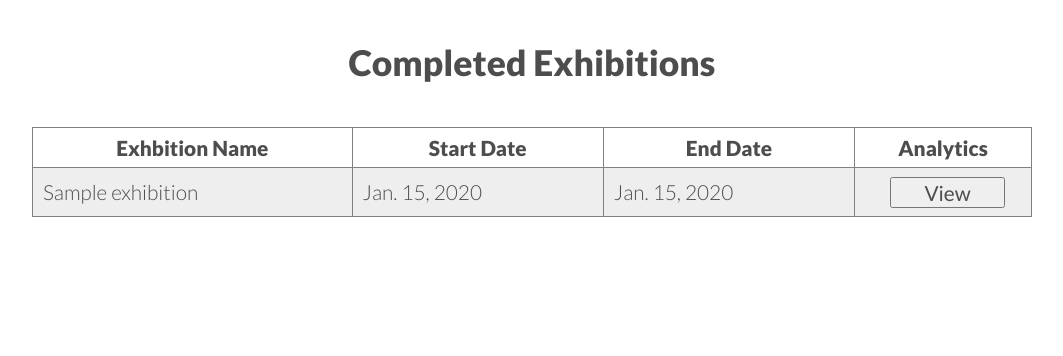
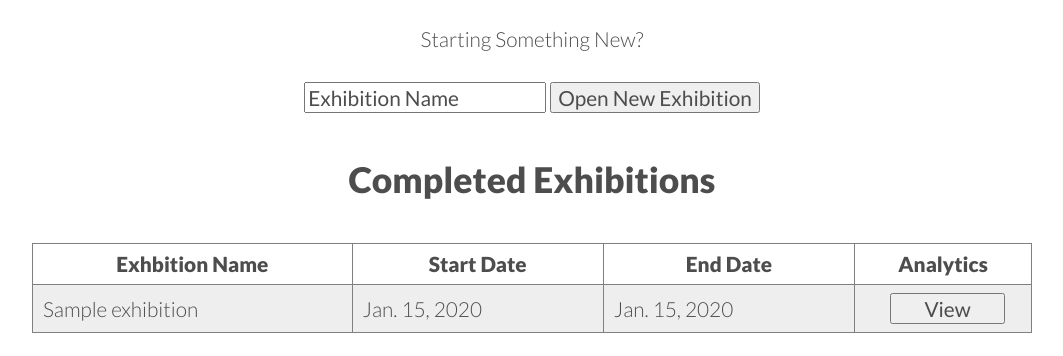
Before and after one commit to andrewhead/Gallery-Paths, a Django app: page /exhibitions in a window 1280 px wide. Shown: the part 169-525 px from the top of the page, without its empty margins (108-1171 px from the left). Run offline with Django 3.2, Linux system fonts and the light colour scheme; tables that the repository leaves empty hold one stand-in row (values such as "Sample post"); some libraries are stand-ins or nearby versions.

Commit message:
UI: Added ability to create new exhibition.

```diff
--- a/launch/roles/webserver/tasks/main.yml
+++ b/launch/roles/webserver/tasks/main.yml
@@ -20,6 +20,10 @@
 - name: Create scripts directory
   file: state=directory path={{ scriptdir }} owner=ubuntu
 
+- name: Create media files directory
+  file: state=directory path={{ mediadir }} owner=ubuntu
+  sudo: true
+
 - name: Create static files directory
   file: state=directory path={{ staticdir }} owner=ubuntu
 
@@ -39,6 +43,7 @@
   - django
   - django-tastypie
   - jsonpickle
+  - Pillow
 
 - name: Configure nginx sites
   template: src=nginx-site.j2 dest=/etc/nginx/sites-enabled/default
--- a/launch/roles/webserver/templates/nginx-site.j2
+++ b/launch/roles/webserver/templates/nginx-site.j2
@@ -12,6 +12,11 @@
         alias {{ projectdir }}/static/;
     }
 
+    # Directories to serve
+    location /media/ {
+        alias {{ mediadir }};
+    }
+
     # Redirect the rest to your django app server
     location / {
         proxy_set_header X-Forwarded-For $proxy_add_x_forwarded_for;
--- a/launch/roles/webserver/vars/main.yml
+++ b/launch/roles/webserver/vars/main.yml
@@ -2,6 +2,7 @@
 venv: "{{ projectdir }}/venv"
 src: "{{ projectdir }}/src"
 staticdir: "{{ projectdir }}/static"
+mediadir: "/var/www/gallerypaths.com/media"
 djdir: "{{ src }}/server"
 appname: "gallery"
 scriptdir: "{{ projectdir }}/scripts"
--- a/server/gallery/static/gallery/less/gestalt.css
+++ b/server/gallery/static/gallery/less/gestalt.css
@@ -64,6 +64,15 @@
   margin-top: 10px;
 }
 
+div.centered {
+  width: 100%;
+  text-align: center;
+}
+
+div.new {
+  margin-top: 10px;
+}
+
 /* Content */
 p.error {
   color: red;
--- a/server/gallery/templates/gallery/exhibitions.html
+++ b/server/gallery/templates/gallery/exhibitions.html
@@ -31,6 +31,8 @@
                     </td>
                     <td class="centered">
                         <form action="exhibitions" method="POST">
+                            {% csrf_token %}
+                            <input type="hidden" name="action" value="close"></input>
                             <input type="hidden" name="exhibition" value={{ e.id }}></input>
                             <input class="view_btn" type="submit" value="Close"></input>
                         </form>
@@ -40,6 +42,14 @@
                 {% endfor %}
             </tbody>
         </table>
+        <form action="exhibitions" method="POST" class="django">
+            {% csrf_token %}
+            <div class="new centered">
+                <p>Starting Something New?</p>
+                {{ newForm.name }}
+                <input type="submit" value="Open New Exhibition"></input>
+            </div>
+        </form>
     </div>
     <header id="header">
         <h3>Completed Exhibitions</h3>
--- a/server/gallery/views.py
+++ b/server/gallery/views.py
@@ -52,7 +52,6 @@
                 f.save()
             return HttpResponseRedirect('exhibits?e=' + str(exhibition.pk))
         else:
-            print updateForms[0].__dict__
             return render_to_response("gallery/exhibits.html", {
                 "newForm": newForm,
                 "forms": updateForms,
@@ -72,10 +71,27 @@
 
 
 def exhibitions(request):
-    context = {
-        'exhibitions': Exhibition.objects.all()
-    }
-    return render(request, 'gallery/exhibitions.html', context)
+
+    exhibitions = Exhibition.objects.all()
+
+    if request.method == "POST":
+        form = ExhibitionForm(request.POST)
+        if form.is_valid():
+            form.save()
+            return HttpResponseRedirect('exhibitions')
+        else:
+            return render_to_response("gallery/exhibitions.html", {
+                "newForm": newForm,
+                "exhibitions": exhibitions,
+            }, context_instance=RequestContext(request))
+
+    if request.method == "GET":
+        newForm = ExhibitionForm(initial={'name': "Exhibition Name"})
+        context = {
+            'newForm': newForm,
+            'exhibitions': Exhibition.objects.all(),
+        }
+        return render(request, 'gallery/exhibitions.html', context)
 
 
 def analytics(request):
```
